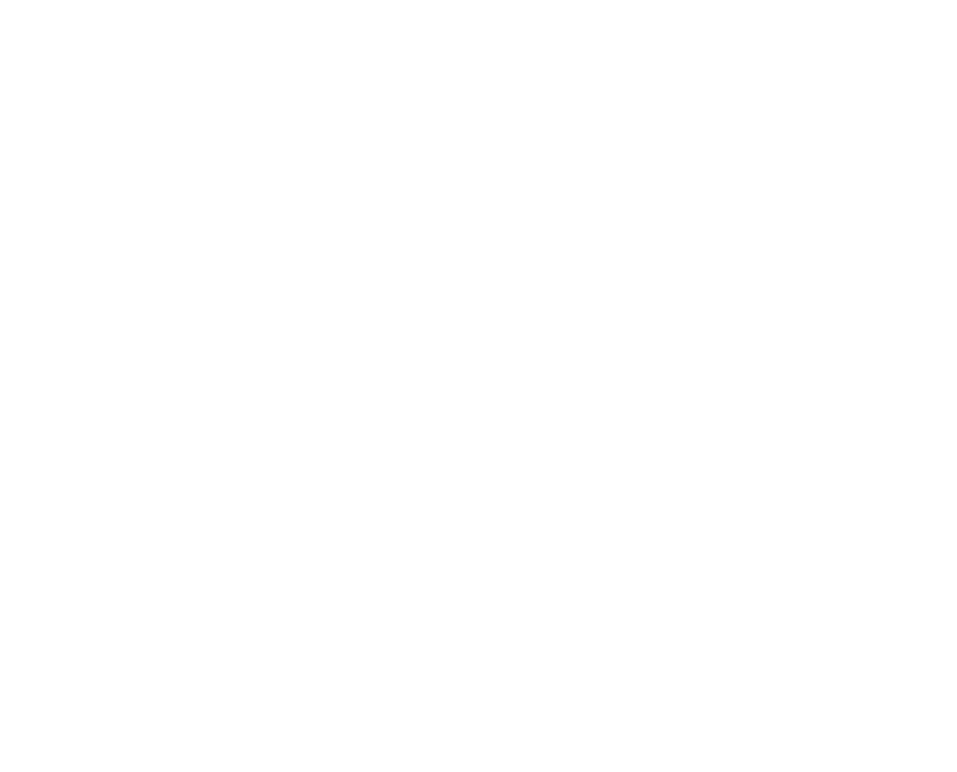
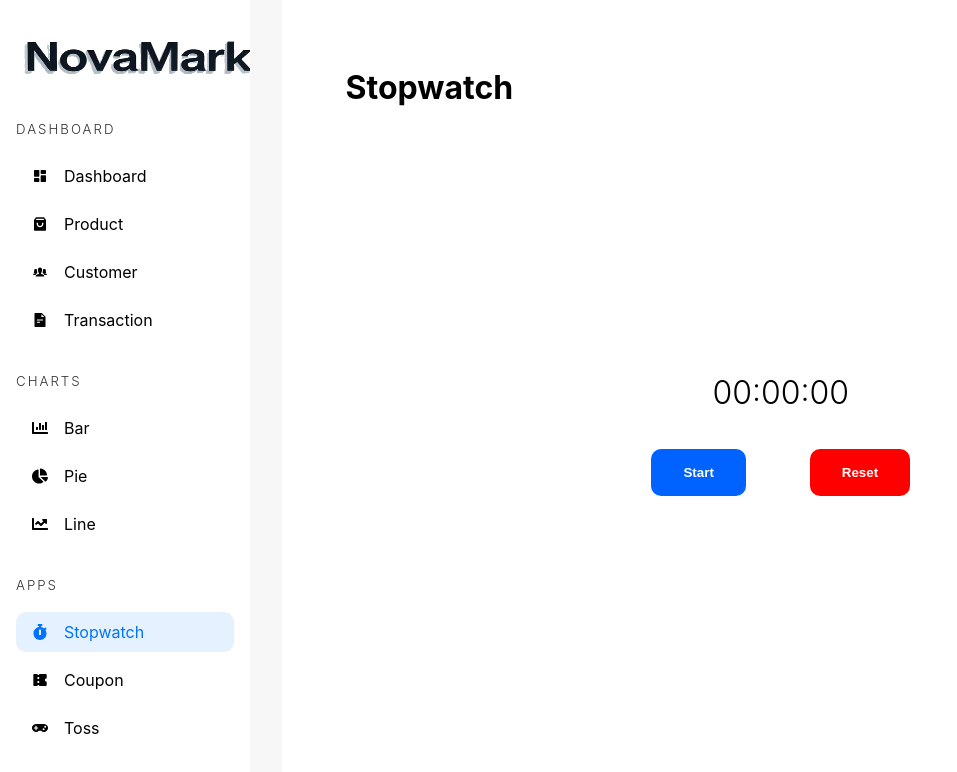
Before and after one commit to Sanskar-12/Most-Scalable-Ecommerce-Platform, a React (Vite) app in the folder admin-dashboard/: page /admin/app/stopwatch in a window 1280 px wide. Before the commit this address had no page. Shown: the top 772 px of the page, without its empty margins (0-957 px from the left). Built offline with nearby package versions, Linux system fonts and the light colour scheme.

Commit message:
line chart made and stopwatch made

```diff
--- a/admin-dashboard/src/App.tsx
+++ b/admin-dashboard/src/App.tsx
@@ -17,6 +17,9 @@ const TransactionManagement = lazy(
 const BarCharts = lazy(() => import("./pages/charts/BarCharts"));
 const PieCharts = lazy(() => import("./pages/charts/PieCharts"));
 const LineCharts = lazy(() => import("./pages/charts/LineCharts"));
+const Stopwatch = lazy(() => import("./pages/apps/Stopwatch"));
+const Coupon = lazy(() => import("./pages/apps/Coupon"));
+const Toss = lazy(() => import("./pages/apps/Toss"));
 
 const App = () => {
   return (
@@ -35,6 +38,9 @@ const App = () => {
           <Route path="/admin/chart/line" element={<LineCharts />} />
 
           {/* Apps */}
+          <Route path="/admin/app/stopwatch" element={<Stopwatch />} />
+          <Route path="/admin/app/coupon" element={<Coupon />} />
+          <Route path="/admin/app/toss" element={<Toss />} />
 
           {/* Management */}
           <Route path="/admin/product/new" element={<CreateProduct />} />
--- a/admin-dashboard/src/components/Charts.tsx
+++ b/admin-dashboard/src/components/Charts.tsx
@@ -185,3 +185,60 @@ export const PieChart = ({
 
   return <Pie data={PieChartData} options={PieChartOptions} />;
 };
+
+interface LineChartProps {
+  data: number[];
+  label: string;
+  backgroundColor: string;
+  borderColor: string;
+  labels?: string[];
+}
+
+export const LineChart = ({
+  data,
+  label,
+  backgroundColor,
+  borderColor,
+  labels = months,
+}: LineChartProps) => {
+  const LineChartData: ChartData<"line", number[], string> = {
+    labels,
+    datasets: [
+      {
+        fill: true,
+        data,
+        backgroundColor,
+        borderColor,
+        label,
+      },
+    ],
+  };
+
+  const LineChartOptions: ChartOptions<"line"> = {
+    responsive: true,
+    plugins: {
+      legend: {
+        display: false,
+      },
+      title: {
+        display: false,
+      },
+    },
+
+    scales: {
+      y: {
+        beginAtZero: true,
+        grid: {
+          display: false,
+        },
+      },
+      x: {
+        grid: {
+          display: false,
+        },
+      },
+    },
+  };
+
+  return <Line data={LineChartData} options={LineChartOptions} />;
+};
--- a/admin-dashboard/src/components/Loader.tsx
+++ b/admin-dashboard/src/components/Loader.tsx
@@ -1,8 +1,9 @@
-
 const Loader = () => {
   return (
-    <div>Loading...</div>
-  )
-}
+    <section className="loader">
+      <div></div>
+    </section>
+  );
+};
 
-export default Loader
+export default Loader;
--- /dev/null
+++ b/admin-dashboard/src/pages/apps/Coupon.tsx
@@ -0,0 +1,8 @@
+
+const Coupon = () => {
+  return (
+    <div>Coupon</div>
+  )
+}
+
+export default Coupon
--- /dev/null
+++ b/admin-dashboard/src/pages/apps/Stopwatch.tsx
@@ -0,0 +1,58 @@
+import { useEffect, useState } from "react";
+import AdminSidebar from "../../components/AdminSidebar";
+
+const formatTime = (timeInSeconds: number) => {
+  const hours = Math.floor(timeInSeconds / 3600);
+  const minutes = Math.floor((timeInSeconds % 3600) / 60);
+  const seconds = timeInSeconds % 60;
+
+  const hoursInString = hours.toString().padStart(2, "0");
+  const minutesInString = minutes.toString().padStart(2, "0");
+  const secondsInString = seconds.toString().padStart(2, "0");
+
+  return `${hoursInString}:${minutesInString}:${secondsInString}`;
+};
+
+const Stopwatch = () => {
+  const [time, setTime] = useState<number>(0);
+  const [isRunning, setIsRunning] = useState<boolean>(false);
+
+  useEffect(() => {
+    let intervalId: number = 0;
+
+    if (isRunning) {
+      intervalId = setInterval(() => {
+        setTime((prev) => prev + 1);
+      }, 1000);
+    }
+
+    return () => {
+      clearInterval(intervalId);
+    };
+  }, [isRunning]);
+
+  const resetHandler = () => {
+    setTime(0);
+    setIsRunning(false);
+  };
+
+  return (
+    <div className="admin-container">
+      <AdminSidebar />
+      <main className="dashboard-app-container">
+        <h1>Stopwatch</h1>
+        <section>
+          <div className="stopwatch">
+            <h2>{formatTime(time)}</h2>
+            <button onClick={() => setIsRunning((prev) => !prev)}>
+              {isRunning ? "Stop" : "Start"}
+            </button>
+            <button onClick={resetHandler}>Reset</button>
+          </div>
+        </section>
+      </main>
+    </div>
+  );
+};
+
+export default Stopwatch;
--- /dev/null
+++ b/admin-dashboard/src/pages/apps/Toss.tsx
@@ -0,0 +1,8 @@
+
+const Toss = () => {
+  return (
+    <div>Toss</div>
+  )
+}
+
+export default Toss
--- a/admin-dashboard/src/pages/charts/LineCharts.tsx
+++ b/admin-dashboard/src/pages/charts/LineCharts.tsx
@@ -1,8 +1,78 @@
+import AdminSidebar from "../../components/AdminSidebar";
+import { LineChart } from "../../components/Charts";
+
+const months = [
+  "January",
+  "February",
+  "March",
+  "April",
+  "May",
+  "June",
+  "July",
+  "Aug",
+  "Sept",
+  "Oct",
+  "Nov",
+  "Dec",
+];
 
 const LineCharts = () => {
   return (
-    <div>LineCharts</div>
-  )
-}
+    <div className="admin-container">
+      <AdminSidebar />
+      <main className="chart-container">
+        <h1>Line Chart</h1>
+        <section>
+          <LineChart
+            data={[
+              200, 444, 444, 556, 778, 455, 990, 1444, 256, 447, 1000, 1200,
+            ]}
+            label="Users"
+            borderColor="rgb(53, 162, 255)"
+            backgroundColor="rgba(53, 162, 255,0.5)"
+            labels={months}
+          />
+          <h2>Active Users</h2>
+        </section>
+        <section>
+          <LineChart
+            data={[40, 60, 244, 100, 143, 120, 41, 47, 50, 56, 32]}
+            backgroundColor={"hsla(269,80%,40%,0.4)"}
+            borderColor={"hsl(269,80%,40%)"}
+            label="Products"
+            labels={months}
+          />
+          <h2>Total Products (SKU)</h2>
+        </section>
+        <section>
+          <LineChart
+            data={[
+              24000, 14400, 24100, 34300, 90000, 20000, 25600, 44700, 99000,
+              144400, 100000, 120000,
+            ]}
+            backgroundColor={"hsla(129,80%,40%,0.4)"}
+            borderColor={"hsl(129,80%,40%)"}
+            label="Revenue"
+            labels={months}
+          />
+          <h2>Total Revenue</h2>
+        </section>
+        <section>
+          <LineChart
+            data={[
+              9000, 12000, 12000, 9000, 1000, 5000, 4000, 1200, 1100, 1500,
+              2000, 5000,
+            ]}
+            backgroundColor={"hsla(29,80%,40%,0.4)"}
+            borderColor={"hsl(29,80%,40%)"}
+            label="Discount"
+            labels={months}
+          />
+          <h2>Discount Allotted</h2>
+        </section>
+      </main>
+    </div>
+  );
+};
 
-export default LineCharts
+export default LineCharts;
--- /dev/null
+++ b/admin-dashboard/src/styles/_dashboardapp.scss
@@ -0,0 +1,132 @@
+.dashboard-app-container {
+    background-color: white;
+    padding: 4rem;
+
+    >section {
+        @include flex(column, center, center, 2rem);
+        height: 100%;
+
+        .stopwatch {
+            >h2 {
+                font-size: 2rem;
+                font-weight: 300;
+                text-align: center;
+            }
+
+            >button {
+                padding: 1rem 2rem;
+                border: none;
+                cursor: pointer;
+                color: white;
+                margin: 2rem;
+                font-weight: 700;
+                border-radius: 10px;
+
+                &:first-of-type {
+                    background-color: rgb(0, 98, 255);
+                }
+
+                &:last-of-type {
+                    background-color: rgb(255, 0, 0);
+                }
+            }
+        }
+
+        .tosscoin {
+            margin: 2rem;
+            @include square(15rem);
+            position: relative;
+            cursor: pointer;
+            transform-style: preserve-3d;
+            transition: all 0.5s;
+
+            >div {
+                border-radius: 50%;
+                @include square(100%);
+                position: absolute;
+                display: grid;
+                place-items: center;
+                background-repeat: no-repeat;
+                background-size: contain;
+                backface-visibility: hidden;
+                filter: drop-shadow(0px 10px 10px rgba(0, 0, 0, 0.521));
+
+                &:first-of-type {
+                    background-image: url("../assets/images/heads.png");
+                }
+
+                &:last-of-type {
+                    background-image: url("../assets/images/tails.png");
+                    transform: rotateY(-180deg);
+                }
+            }
+        }
+
+        .coupon-form {
+            @include grid(2fr 1fr, 2rem);
+            max-width: 30rem;
+            width: 100%;
+
+            >input {
+                padding: 1rem;
+                border: 1px solid rgba(0, 0, 0, 0.359);
+                outline: none;
+                border-radius: 5px;
+            }
+
+            >fieldset {
+                padding: 1rem;
+                border: 1px solid rgba(0, 0, 0, 0.359);
+                border-radius: 5px;
+                @include flex(row, center, center, 0);
+                flex-wrap: wrap;
+                grid-column: 1/3;
+
+                span {
+                    font-size: 0.8rem;
+                    font-weight: 300;
+                    margin-inline-start: 0.25rem;
+                    margin-inline-end: 1rem;
+                }
+            }
+
+            >button {
+                font-weight: 700;
+                font-size: 1.1rem;
+                width: 100%;
+                padding: 1rem;
+                border: none;
+                color: white;
+                cursor: pointer;
+                margin: 2rem 0;
+                border-radius: 10px;
+                grid-column: 1/3;
+                background-color: rgb(0, 98, 255);
+            }
+        }
+
+        >code {
+            position: relative;
+            font-size: 1.2rem;
+            letter-spacing: 2px;
+            cursor: pointer;
+
+            &:hover>span {
+                opacity: 1;
+            }
+
+            >span {
+                opacity: 0;
+                @include square(100%);
+                top: 0;
+                left: 0;
+                position: absolute;
+                border-radius: 5px;
+                background-color: rgb(15, 15, 15);
+                color: white;
+                font-size: 0.8rem;
+                @include flex;
+            }
+        }
+    }
+}
--- a/admin-dashboard/src/styles/app.scss
+++ b/admin-dashboard/src/styles/app.scss
@@ -2,6 +2,7 @@
 @import "dashboard";
 @import "products";
 @import "charts";
+@import "dashboardapp";
 
 :root {
   font-family: Inter, system-ui, Avenir, Helvetica, Arial, sans-serif;
```
